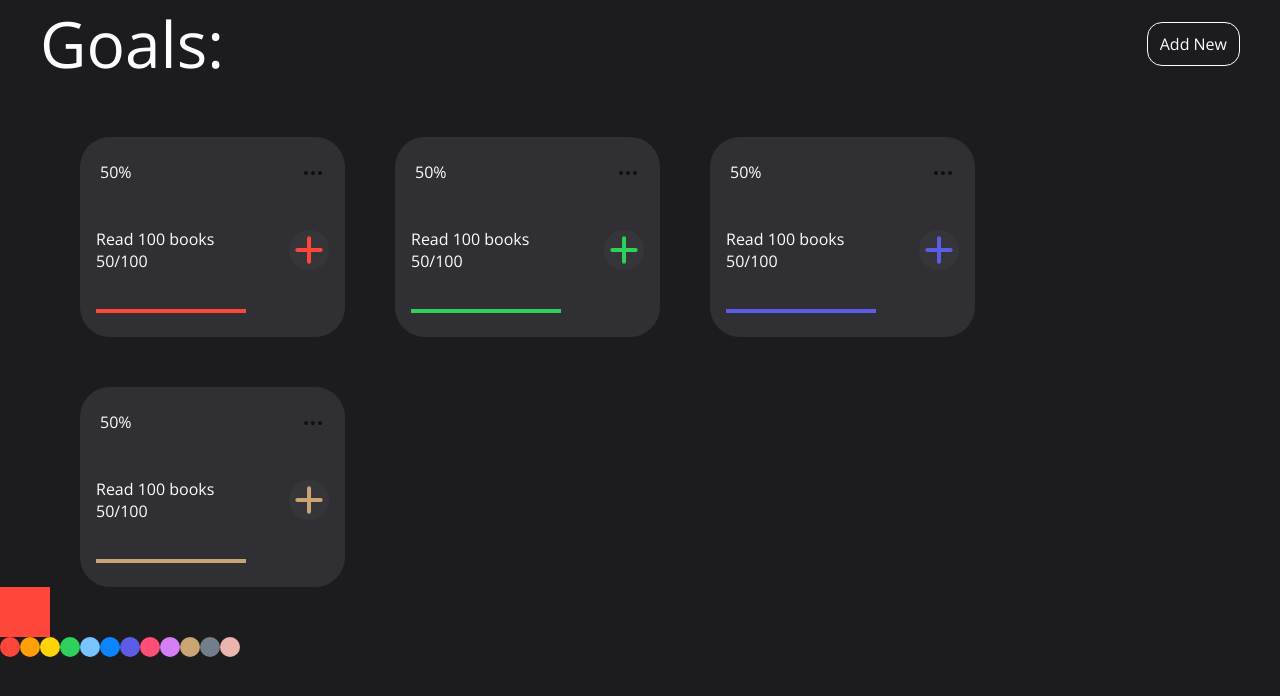
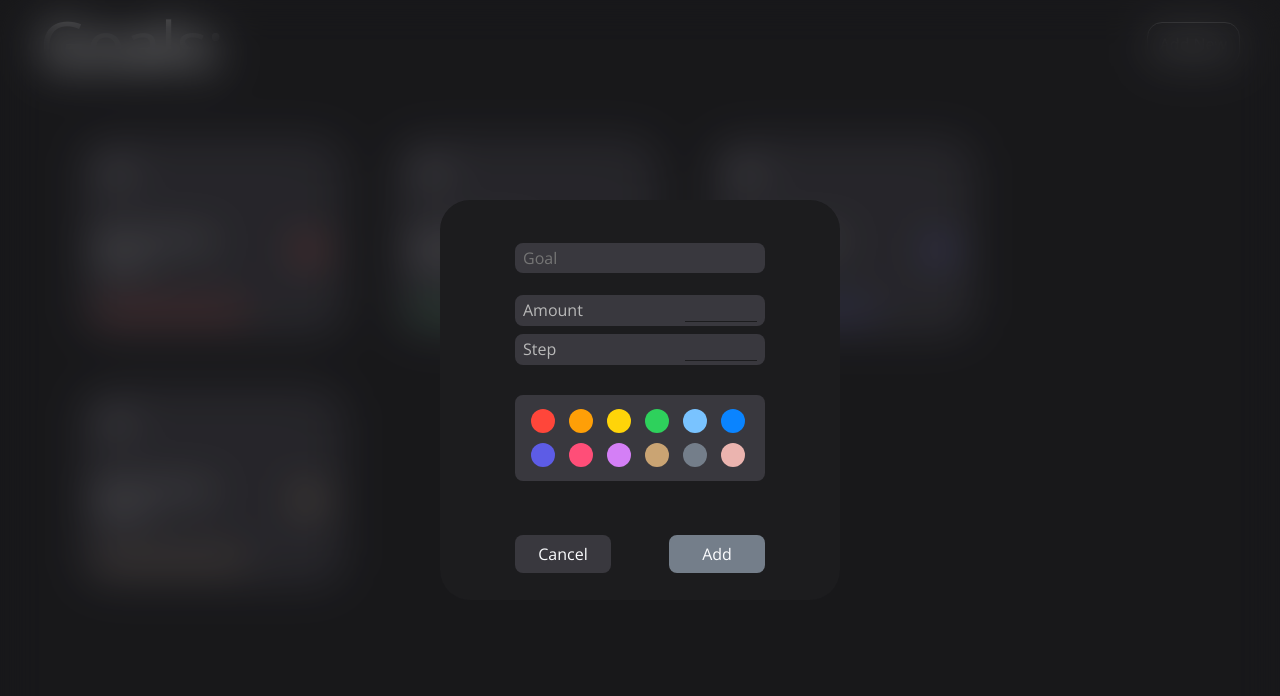
Before and after one commit to solvld/progress-counter, a React (Create React App) app: page / in a window 1280 px wide. Shown: the top 696 px of the page. Built offline with nearby package versions, Linux system fonts and the light colour scheme.

Commit message:
create popup component

```diff
--- a/src/Components/Popup/Popup.jsx
+++ b/src/Components/Popup/Popup.jsx
@@ -6,22 +6,46 @@ import "./_popup.scss"
 const colorNames = Object.keys(colors);
 
 function Popup() {
-  const [color, setColor] = useState(colors.$red);
+  const [color, setColor] = useState(colors.$grey);
 
-  const divStyle = { backgroundColor: color };
+  const goalStyle = { backgroundColor: color };
+
+
 
   return (
-		<div className='Popup'>
-			<div className='test'
-        style={divStyle}></div>
-			{colorNames.map((colorName, index) => (
-				<button
-          className='picker'
-					onClick={() => setColor(colors[colorName])}
-					key={colorName}
-          style={{backgroundColor: colors[colorName] }}
-				>{colors.colorName}</button>
-			))}
+		<div className={'Popup show'}>
+			<div className='PopupBox'>
+				<input type='text' placeholder='Goal' />
+
+				<ul>
+					<li>
+						<label htmlFor='amount'>Amount</label>
+						<input type='number' name='amount' min='1' />
+					</li>
+					<li>
+						<label htmlFor='step'>Step</label>
+						<input type='number' name='step' min='1' />
+					</li>
+				</ul>
+
+				<div className='PickerTable'>
+					{colorNames.map((colorName, index) => (
+						<button
+							className='Picker'
+							onClick={() => setColor(colors[colorName])}
+							key={colorName}
+							style={{ backgroundColor: colors[colorName] }}
+						>
+							{colors.colorName}
+						</button>
+					))}
+				</div>
+
+				<div className='bottom'>
+					<button>Cancel</button>
+					<button style={goalStyle}>Add</button>
+				</div>
+			</div>
 		</div>
 	)
 }
--- a/src/Components/Popup/_popup.scss
+++ b/src/Components/Popup/_popup.scss
@@ -1,17 +1,119 @@
 @import "../../styles/variables";
 
 .Popup {
-  .test{
-    height: 50px;
-    width: 50px;
+  z-index: 10;
+  position: fixed;
+  top: 0;
+  left: 0;
+  height: 100%;
+  width: 100%;
+  background-color: $bg-blur;
+  backdrop-filter: blur(20px);
+
+  opacity: 0;
+  transition: all 0.3s ease;
+  pointer-events: none;
+
+
+  .PopupBox{
+    padding: 32px 0 16px 0;
+    position: absolute;
+    top: 50%;
+    left: 50%;
+    max-width: 400px;
+    width: 100%;
+    height: 400px;
+    transform: translate(-50%,-50%);
+    background-color: $popup-bg;
+    border-radius: 30px;
+
+    display: flex;
+    flex-direction: column;
+    justify-content: space-around;
+    align-items: center;
+
+    input{
+      all: unset;
+      width: 234px;
+      padding: 4px 8px;
+      background-color: $line;
+      border-radius: 8px;
+      font-size: 16px;
+      color: $accent;
+
+    }
+
+    li{
+      padding: 4px 8px;
+      width: 250px;
+      list-style: none;
+      display: flex;
+      justify-content: space-between;
+      margin-bottom: 8px;
+      background-color: $line;
+      color: $accent;
+      border-radius: 8px;
+      text-align: end;
+
+      input{
+        all: unset;
+        background-color: transparent;
+        border-bottom: 1px solid $popup-bg;
+        //border-radius: 8px;
+        width: 64px;
+        padding: 0px 0px 0px 8px;
+        text-align: end;
+        font-size: 16px;
+      }
+      input[type=number]::-webkit-inner-spin-button {
+        opacity: 0;
+      }
+    }
   }
-  .picker{
+  .PickerTable{
+    width: 250px;
+    display: grid;
+    justify-content: center;
+    grid-template-columns: repeat(auto-fill, 28px);
+    gap: 10px;
+    padding: 14px 8px;
+    background-color: $line;
+    border-radius: 8px;
+    margin-bottom: 32px;
+
+    .Picker{
     all: unset;
+    cursor: pointer;
     border-radius: 50%;
-    height: 20px;
-    width: 20px;
+    height: 24px;
+    width: 24px;
     &:focus{
-      border: 1px solid
+      box-shadow:0px 0px 0px 2.5px $accent ;
+      }
+    }
+  }
+
+  .bottom{
+    width: 250px;
+    display: flex;
+    justify-content: space-between;
+
+    button{
+      all: unset;
+      cursor: pointer;
+      background-color: $line;
+      padding: 8px 16px;
+      min-width: 64px;
+      text-align: center;
+      border-radius: 8px;
+      &:hover {
+        opacity: 0.8;
+      }
     }
   }
 }
+
+.Popup.show{
+  opacity: 1;
+  pointer-events: auto;
+}
--- a/src/index.scss
+++ b/src/index.scss
@@ -9,5 +9,6 @@
 }
 
 body {
+  //background-color: gainsboro;
   background-color: $popup-bg;
 }
```
